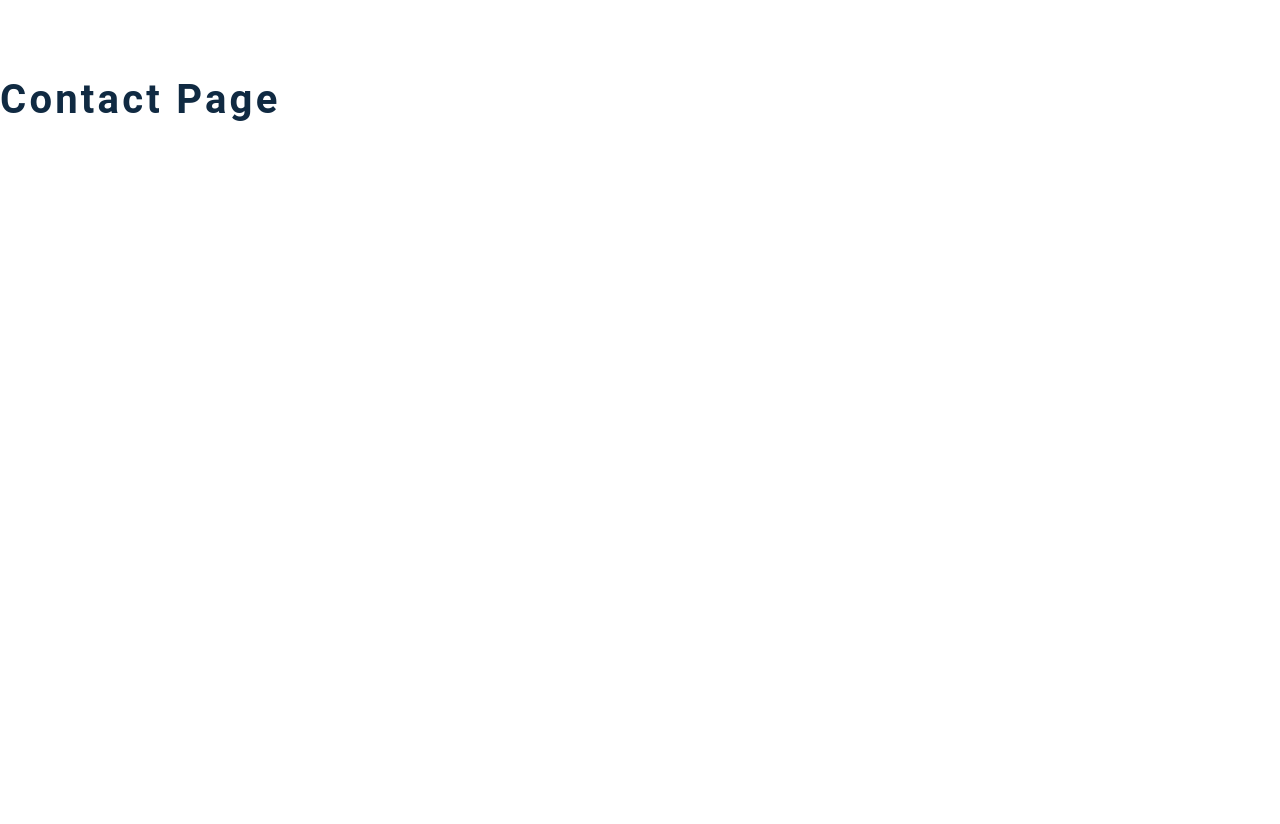
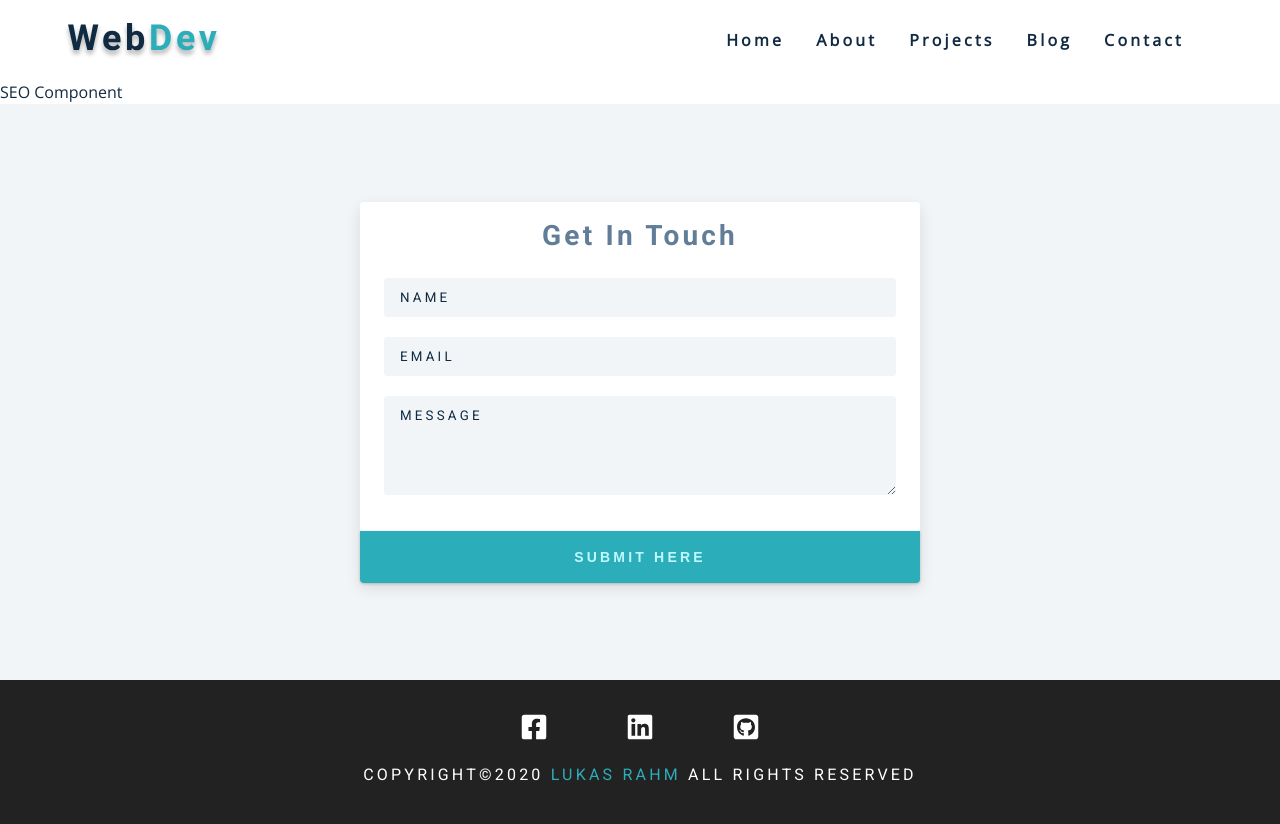
Before and after one commit to lukasrahm/publiceringsverktyg-lukas-rahm, a Gatsby site: page /contact in a window 1280 px wide. Before the commit the page ends 800 px from the top, so only its background shows below. Built offline with nearby package versions, Linux system fonts and the light colour scheme; Gatsby itself is replaced by a stand-in of ours.

Commit message:
about and contact page

```diff
--- a/gatsby-config.js
+++ b/gatsby-config.js
@@ -30,24 +30,25 @@ module.exports = {
       options: {
         apiURL: `http://localhost:1337`,
         queryLimit: 1000, // Default to 100
-        contentTypes: [`jobs`,`projects`,`blogs`,],
-        //   singleType : `about`
-        //  ONLY ADD TO ARRAY IF YOU HAVE DATA IN STRAPI !!!!
+        // contentTypes: [`jobs`, `projects`, `blogs`, ],
+        //singleTypes:[`about` ]
+        contentTypes: [`jobs`, `projects`, `blogs`],
+        singleTypes: [`about`],
       },
     },
-    // {
-    //   resolve: `gatsby-plugin-prefetch-google-fonts`,
-    //   options: {
-    //     fonts: [
-    //       {
-    //         family: `Roboto`,
-    //         variants: [`400`, `700`],
-    //       },
-    //       {
-    //         family: `Open Sans`,
-    //       },
-    //     ],
-    //   },
-    // },
+    {
+      resolve: `gatsby-plugin-prefetch-google-fonts`,
+      options: {
+        fonts: [
+          {
+            family: `Roboto`,
+            variants: [`400`, `700`],
+          },
+          {
+            family: `Open Sans`,
+          },
+        ],
+      },
+    },
   ],
 }
--- a/src/components/Hero.js
+++ b/src/components/Hero.js
@@ -3,7 +3,6 @@ import Image from "gatsby-image"
 import { Link } from "gatsby"
 import { graphql, useStaticQuery } from "gatsby"
 import SocialLinks from "../constants/socialLinks"
-// ...GatsbyImageSharpFluid
 
 const query = graphql`
   {
--- a/src/components/Layout.js
+++ b/src/components/Layout.js
@@ -1,5 +1,4 @@
 import React from "react"
-// import "../css/main.css"
 import Navbar from "./Navbar"
 import Sidebar from "./Sidebar"
 import Footer from "./Footer"
--- a/src/pages/contact.js
+++ b/src/pages/contact.js
@@ -1,8 +1,43 @@
 import React from "react"
 import Layout from "../components/Layout"
+import SEO from "../components/SEO"
 
 const contact = () => {
-  return <h2>contact page</h2>
+  return (
+    <Layout>
+      <SEO title="Contact" />
+      <section className="contact-page">
+        <article className="contact-form">
+          <h3>get in touch</h3>
+          <form action="https://formspree.io/f/xqkgerbg" method="POST">
+            <div className="form-group">
+              <input
+                type="text"
+                name="name"
+                placeholder="name"
+                className="form-control"
+              />
+              <input
+                type="email"
+                placeholder="email"
+                name="email"
+                className="form-control"
+              />
+              <textarea
+                name="message"
+                rows="5"
+                placeholder="message"
+                className="form-control"
+              ></textarea>
+            </div>
+            <button type="submit" className="submit-btn btn">
+              submit here
+            </button>
+          </form>
+        </article>
+      </section>
+    </Layout>
+  )
 }
 
 export default contact
```
Also changed, not shown: src/pages/about.js (+49 -3 lines).
